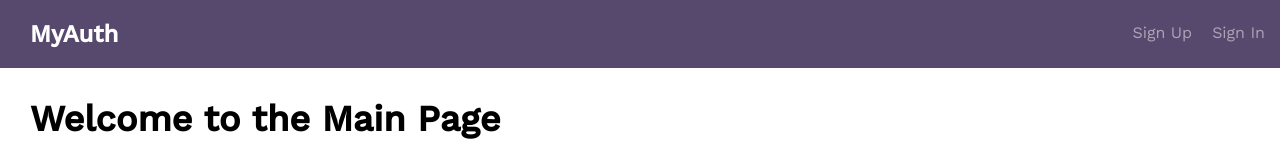
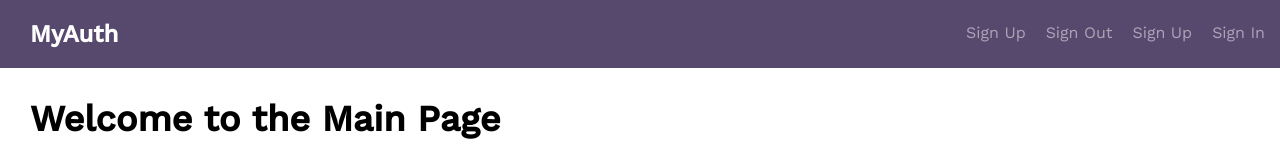
Before and after one commit to sophiakurihara/react-authentication, a React (Create React App) app: page / in a window 1280 px wide. Shown: the top 160 px of the page. Built offline with nearby package versions, Linux system fonts and the light colour scheme.

Commit message:
user registration and authentication component complete. validation errors displaying.

```diff
--- a/src/App.js
+++ b/src/App.js
@@ -14,13 +14,14 @@ import UserSignOut from './components/UserSignOut';
 import Authenticated from './components/Authenticated';
 import withContext from './Context';
 
+const HeaderWithContext = withContext(Header);
 const UserSignUpWithContext = withContext(UserSignUp);
 const UserSignInWithContext = withContext(UserSignIn);
 
 export default () => (
   <Router>
     <div>
-      <Header />
+      <HeaderWithContext />
 
       <Switch>
         <Route exact path="/" component={Public} />
--- a/src/Context.js
+++ b/src/Context.js
@@ -4,6 +4,10 @@ import Data from './Data';
 const Context = React.createContext();
 
 export class Provider extends Component {
+
+  state = {
+    authenticatedUser: null
+  };
 
   constructor() {
     super();
@@ -12,7 +16,10 @@ export class Provider extends Component {
   }
 
   render() {
+    const { authenticatedUser } = this.state;
+
     const value = {
+        authenticatedUser,
         data: this.data,
         actions: {
             signIn: this.signIn
@@ -28,6 +35,13 @@ export class Provider extends Component {
 
   signIn = async (username, password) => {
     const user = await this.data.getUser(username, password);
+    if (user !== null) {
+        this.setState(() => {
+            return {
+                authenticatedUser: user,
+            };
+        });
+    }
     return user;
   }
 
--- a/src/components/Header.js
+++ b/src/components/Header.js
@@ -3,11 +3,24 @@ import { Link } from 'react-router-dom';
 
 export default class Header extends React.PureComponent {
   render() {
+    const { context } = this.props;
+    const authUser = context.authenticatedUser;
     return (
       <div className="header">
         <div className="bounds">
           <h1 className="header--logo">MyAuth</h1>
           <nav>
+              {authUser ?
+                  <React.Fragment>
+                      <span>Welcome, {authUser.name}!</span>
+                      <Link to="/signout">Sign Out</Link>
+                  </React.Fragment>
+                  :
+                  <React.Fragment>
+                      <Link className="signup" to="/signup">Sign Up</Link>
+                      <Link className="signin" to="/signin">Sign Out</Link>
+                  </React.Fragment>
+              }
             <React.Fragment>
               <Link className="signup" to="/signup">Sign Up</Link>
               <Link className="signin" to="/signin">Sign In</Link>
```
